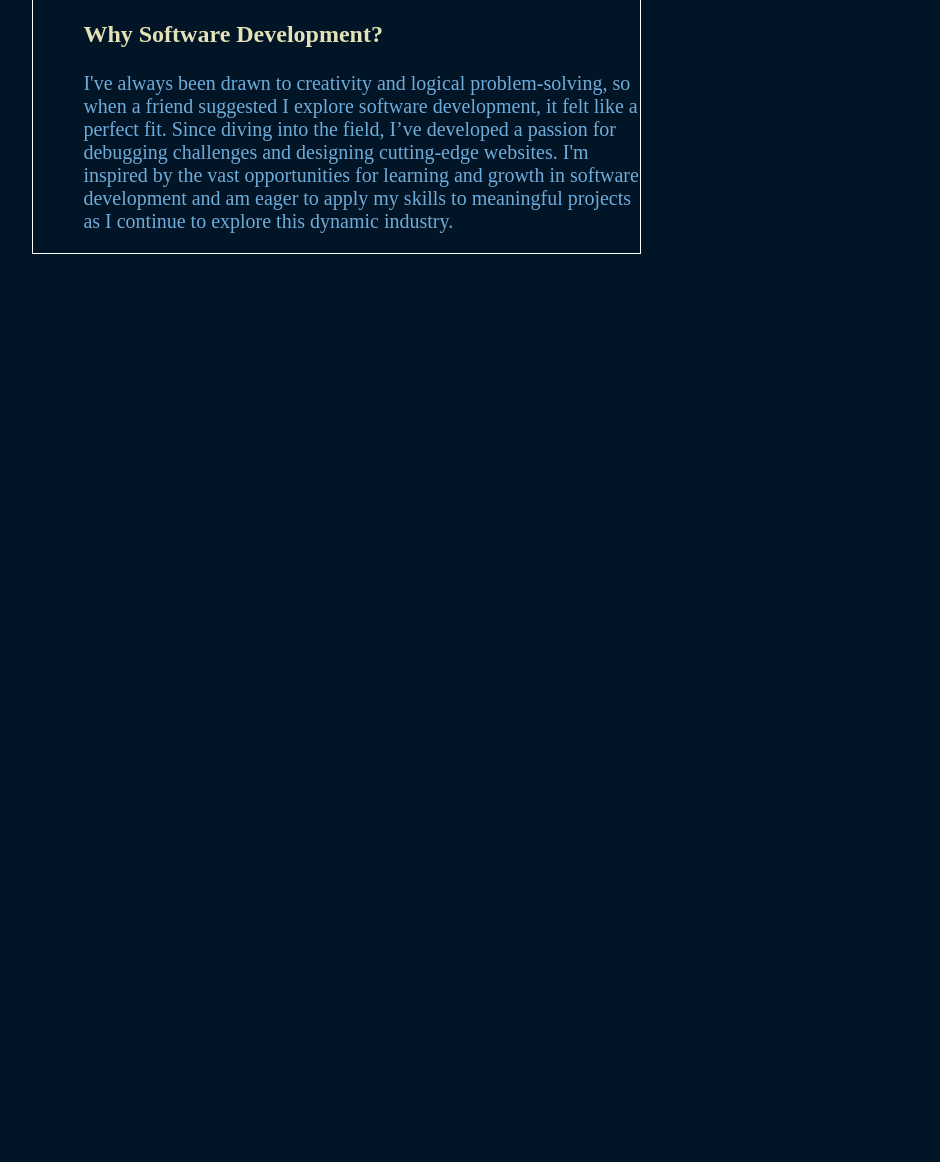
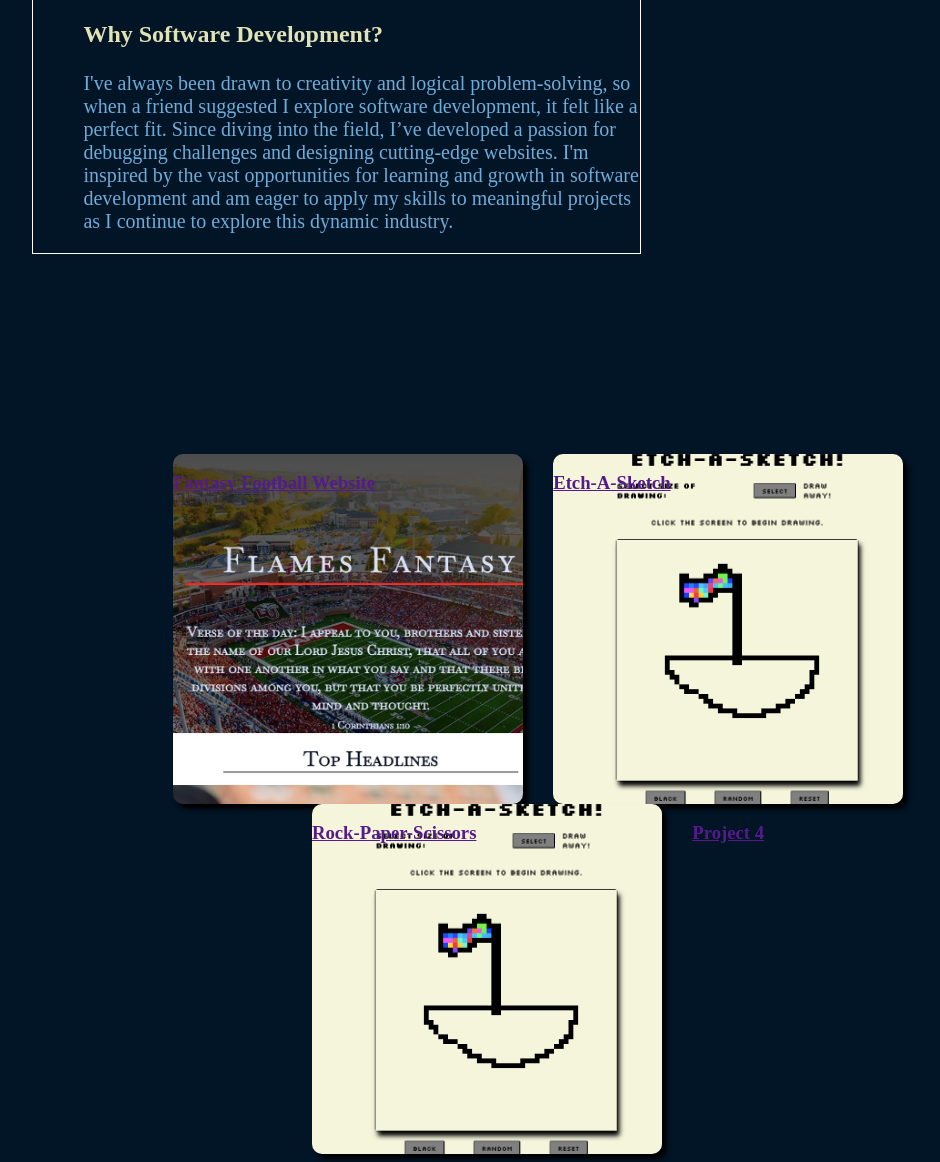
Before and after one commit to rymbowman/rymbowman-2, a plain HTML site: page index.html in a window 1280 px wide. Shown: the part 1183-2345 px from the top of the page, without its empty margins (102-1042 px from the left). Before the commit the page ends 1445 px from the top, so only its background shows below. Drawn offline with Linux system fonts and the light colour scheme.

Commit message:
Added project cards to main page of website

```diff
--- a/index.html
+++ b/index.html
@@ -54,8 +54,31 @@
         </div>
 
         <div id="projects">
+              <a href=""  class="card-pathways" id="dynasty">
+                <div>
+                  <h3 class="card-heading">Fantasy Football Website</h3>
+                </div>
+              </a>
 
+              <a href=""  class="card-pathways" id="etch-a-sketch">
+                <div>
+                  <h3 class="card-heading">Etch-A-Sketch</h3>
+                </div>
+              </a>
+
+              <a href=""  class="card-pathways" id="rock-paper-scissors">
+                <div>
+                  <h3 class="card-heading">Rock-Paper-Scissors</h3>
+                </div>
+              </a>
+
+              <a href=""  class="card-pathways" id="project4">
+                <div>
+                  <h3 class="card-heading">Project 4</h3>
+                </div>
+              </a>
         </div>
+
         <div id="contact">
 
         </div>
--- a/styles.css
+++ b/styles.css
@@ -114,3 +114,45 @@ header {
     font-size: 24px;
     color: #E2E2B6;
 }
+
+#projects {
+    margin-top: 200px;
+    display: flex;
+    flex-wrap: wrap;
+    width: 100%;
+    gap: 3%;
+    justify-content: center;
+}
+
+#dynasty {
+    background-image: url(./images/Dynasty\ Website\ Image.jpg);
+    background-size: cover;
+    background-repeat: no-repeat;
+    background-position: center;
+    width: 350px;
+    height: 350px;
+    border-radius: 10px;
+    box-shadow: 5px 5px 5px black;
+}
+
+#etch-a-sketch {
+    background-image: url(./images/Etch-A-Sketch-Image.png);
+    background-size: cover;
+    background-repeat: no-repeat;
+    background-position: center;
+    width: 350px;
+    height: 350px;
+    border-radius: 10px;
+    box-shadow: 5px 5px 5px black;
+}
+
+#rock-paper-scissors {
+    background-image: url(./images/Etch-A-Sketch-Image.png);
+    background-size: cover;
+    background-repeat: no-repeat;
+    background-position: center;
+    width: 350px;
+    height: 350px;
+    border-radius: 10px;
+    box-shadow: 5px 5px 5px black;
+}
```
Also changed, not shown: images/Dynasty Website Image.jpg (added), images/Etch-A-Sketch-Image.png (added).
